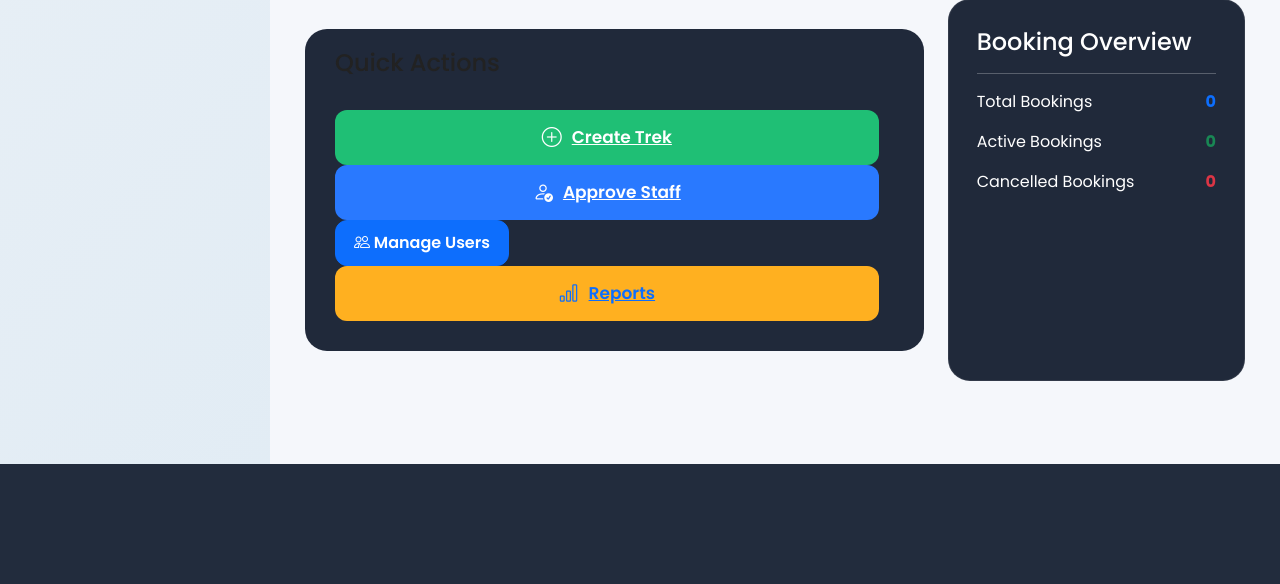
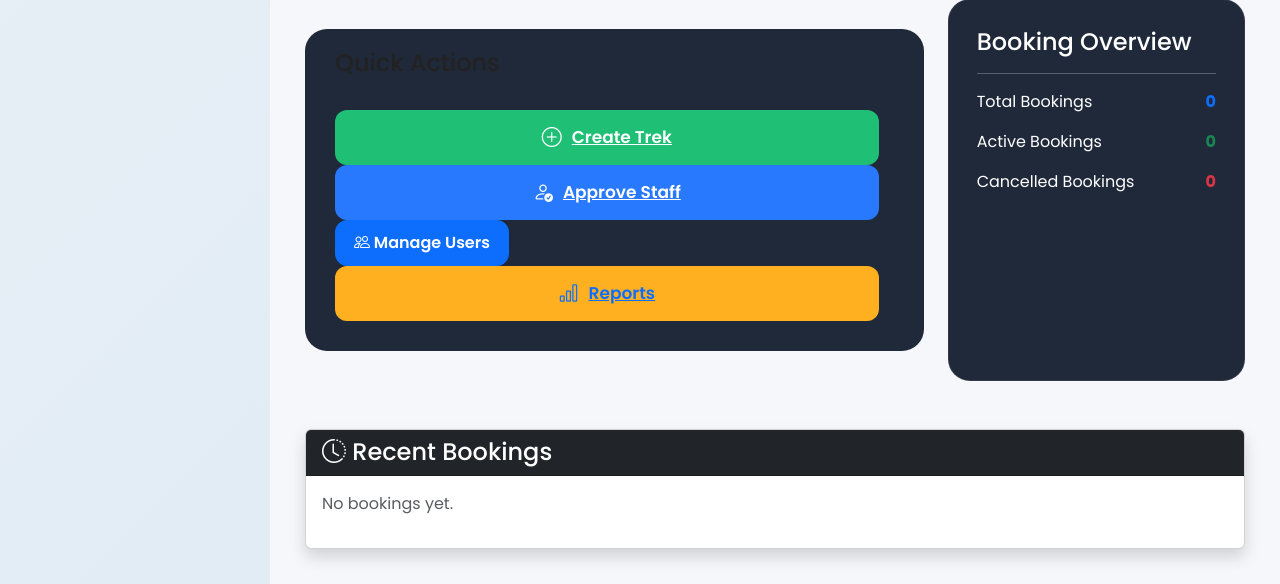
Before and after one commit to Sheetal-cell/TrailSync, a Flask app: page /admin/dashboard in a window 1280 px wide. Shown: the part 1167-1751 px from the top of the page. Before the commit the page ends 1631 px from the top, so only its background shows below. Run offline with Flask 3, Linux system fonts and the light colour scheme; a user stored in the database is signed in; data comes from the database, SQL or seed files in the repository; data that the repository does not hold is empty.

Commit message:
added recent activity in admin

```diff
--- a/app/admin/routes.py
+++ b/app/admin/routes.py
@@ -57,6 +57,14 @@ def dashboard():
         booking_status="CANCELLED"
     ).count()
 
+    recent_bookings = Booking.query.order_by(
+        Booking.booking_date.desc()
+    ).limit(5).all()
+
+    recent_users = User.query.order_by(
+        User.created_at.desc()
+    ).limit(3).all()
+
     return render_template(
         "admin/dashboard.html",
         total_users=total_users,
@@ -66,7 +74,9 @@ def dashboard():
         total_treks=total_treks,
         total_bookings=total_bookings,
         active_bookings=active_bookings,
-        cancelled_bookings=cancelled_bookings
+        cancelled_bookings=cancelled_bookings,
+        recent_bookings=recent_bookings,
+        recent_users=recent_users
     )
 
 @admin_bp.route("/treks/create", methods=["GET", "POST"])
--- a/app/templates/admin/dashboard.html
+++ b/app/templates/admin/dashboard.html
@@ -301,4 +301,46 @@ Booking Overview
 </div>
 </div>
 
+<div class="card shadow mt-5">
+    <div class="card-header bg-dark text-white">
+        <h4 class="mb-0">
+            <i class="bi bi-clock-history"></i>
+            Recent Bookings
+        </h4>
+
+    </div>
+    <div class="card-body">
+        {% if recent_bookings %}
+            <table class="table table-hover">
+                <thead>
+                    <tr>
+                        <th>Trekker</th>
+                        <th>Trek</th>
+                        <th>Date</th>
+
+                    </tr>
+                </thead>
+                <tbody>
+               {% for booking in recent_bookings %}
+                    <tr>
+
+                        <td>{{ booking.user.full_name }}</td>
+                        <td>{{ booking.trek.trek_name }}</td>
+                        <td>{{ booking.booking_date.strftime("%d %b %Y") }}</td>
+
+                    </tr>
+                {% endfor %}
+                </tbody>
+            </table>
+
+        {% else %}
+
+            <p class="text-muted">
+                No bookings yet.
+            </p>
+        {% endif %}
+
+    </div>
+</div>
+
 {% endblock %}
```
